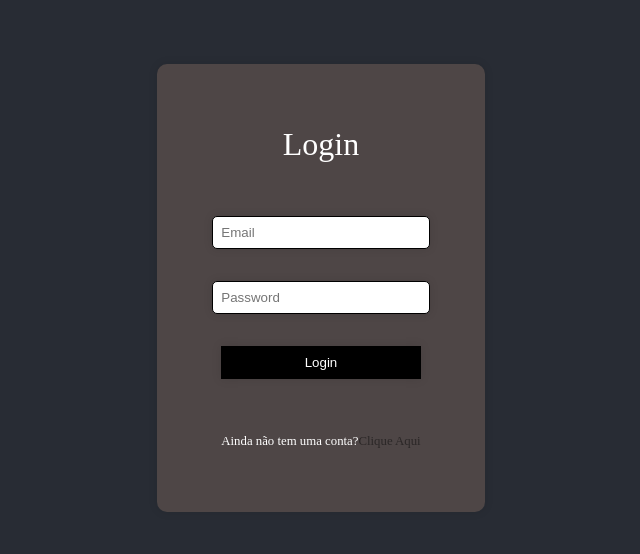
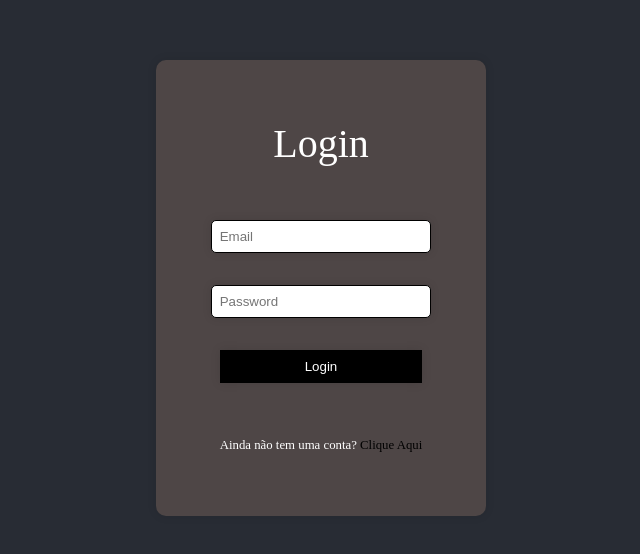
Before and after one commit to LorenzQG/Gerenciador-de-Tarefas, a React (Vite) app in the folder front/: page /#/ in a window 1280 px wide. Shown: the part 112-666 px from the top of the page, without its empty margins (319-959 px from the left). Built offline with nearby package versions, Linux system fonts and the light colour scheme.

Commit message:
Add cookies functionality to login and update some styles

```diff
--- a/front/src/pages/Login/Login.css
+++ b/front/src/pages/Login/Login.css
@@ -2,7 +2,7 @@
     display: flex;
     justify-content: center;
     align-items: center;
-    height: 100vh;
+    height: 100dvh;
 }
 .login-main{
     display: flex;
@@ -16,7 +16,7 @@
     background-color: rgb(78, 70, 70);
 }
 .login-logo{
-    font-size: 2rem;
+    font-size: 2.5rem;
     color: #fff;
 }
 .login-form{
@@ -55,6 +55,7 @@
     font-size: 0.8rem;
 }
 .link{
-    color: #2b2727;
+    color: #000;
     text-decoration: none;
+    margin-left: 0.2rem;
 }
--- a/front/src/pages/Login/Login.jsx
+++ b/front/src/pages/Login/Login.jsx
@@ -1,24 +1,21 @@
-import "./login.css";
+import "./Login.css";
+import "./LoginMedia.css";
 import "../../reset.css";
 import { Link } from "react-router-dom";
 import api from "../../services/api";
 import { useRef } from "react";
-export default function Login() {
+export default function Login({onLogin}) {
   const emailInput = useRef();
   const passwordInput = useRef();
 
   async function login(e) {
     e.preventDefault();
-    const email = emailInput.current.value;
-    const password = passwordInput.current.value;
-
     const response = await api.post("/users/login", {
       email: emailInput.current.value,
       password: passwordInput.current.value,
     })
 
-    localStorage.setItem("token", response.data.token);
-    window.location.href = "/home";
+    onLogin(response.data.token);
   }
 
   return (
```
